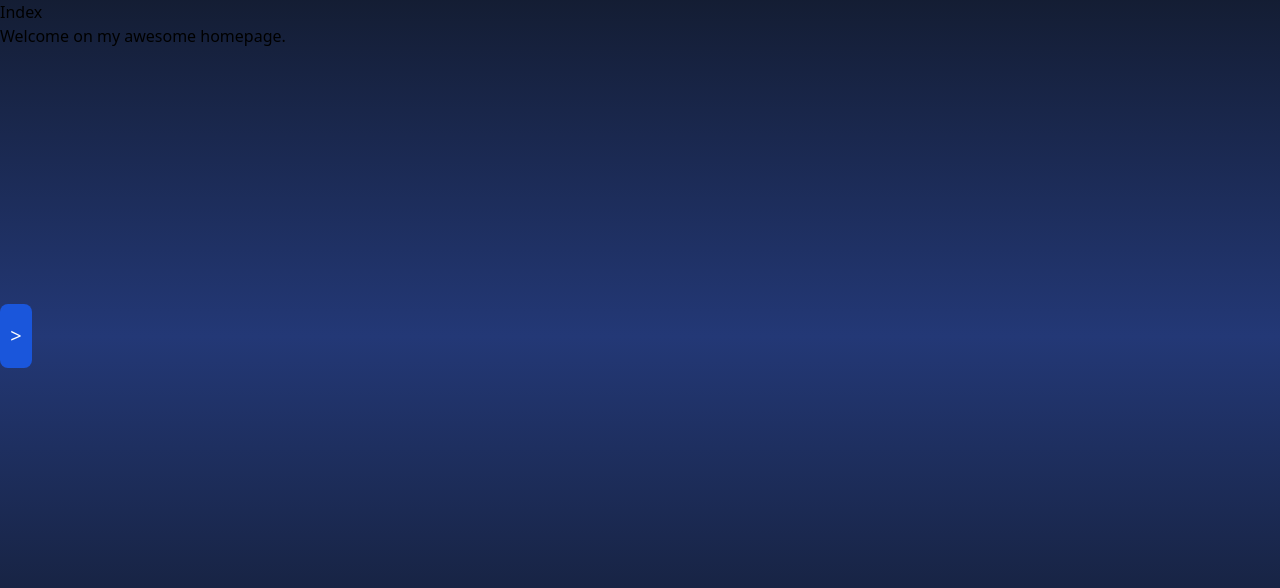
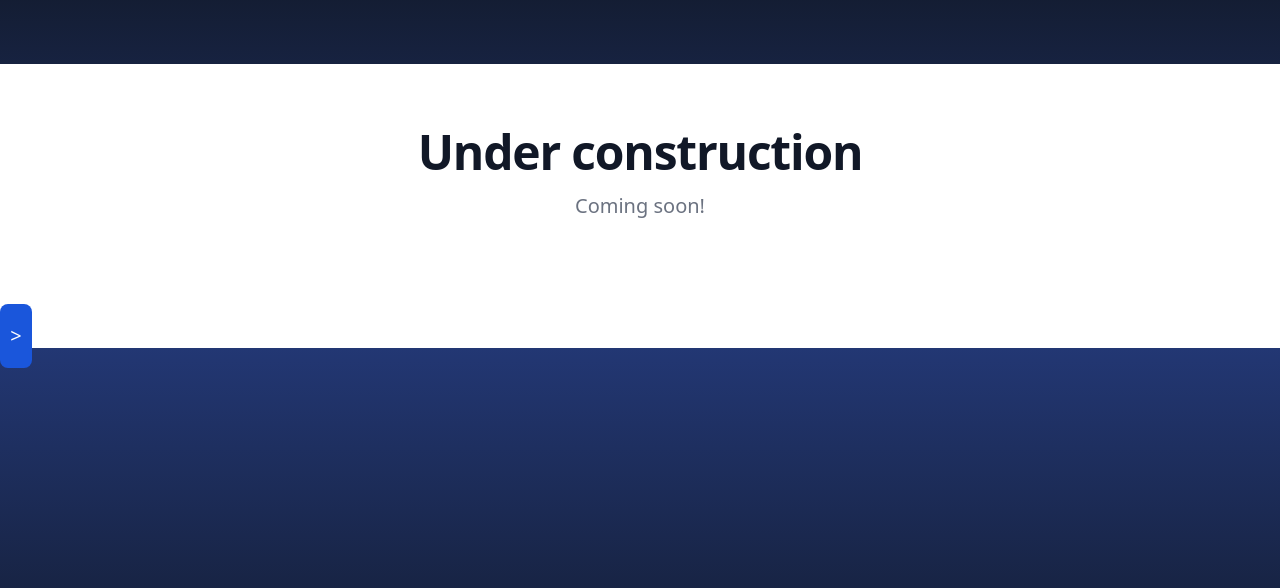
Before and after one commit to Data210/OpenSky-Dashboard, a Flask app: page /stats in a window 1280 px wide. Shown: the part 64-652 px from the top of the page. Run offline with Flask 3, Linux system fonts and the light colour scheme; style sheets or scripts are compiled from the project's sources; some libraries are stand-ins or nearby versions.

Commit message:
under construction page

```diff
--- a/templates/stats.html
+++ b/templates/stats.html
@@ -3,7 +3,12 @@
   {{ super() }}
 {% endblock %}
 {% block content %}
-  <h1>Index</h1>
-  <p class="important">
-    Welcome on my awesome homepage.
+  <section class="min-h-min pb-16 my-16 bg-white dark:bg-gray-900/70">
+    <div class="py-8 px-4 mx-auto w-3/4 text-center lg:py-16">
+      <h1
+        class="mb-4 text-xl font-extrabold tracking-tight leading-none text-gray-900 md:text-4xl lg:text-5xl dark:text-white">
+        Under construction</h1>
+      <p class="text-lg font-normal text-gray-500 lg:text-xl sm:px-16 lg:px-48 dark:text-gray-400">Coming soon!</p>
+    </div>
+  </section>
 {% endblock %}
```
